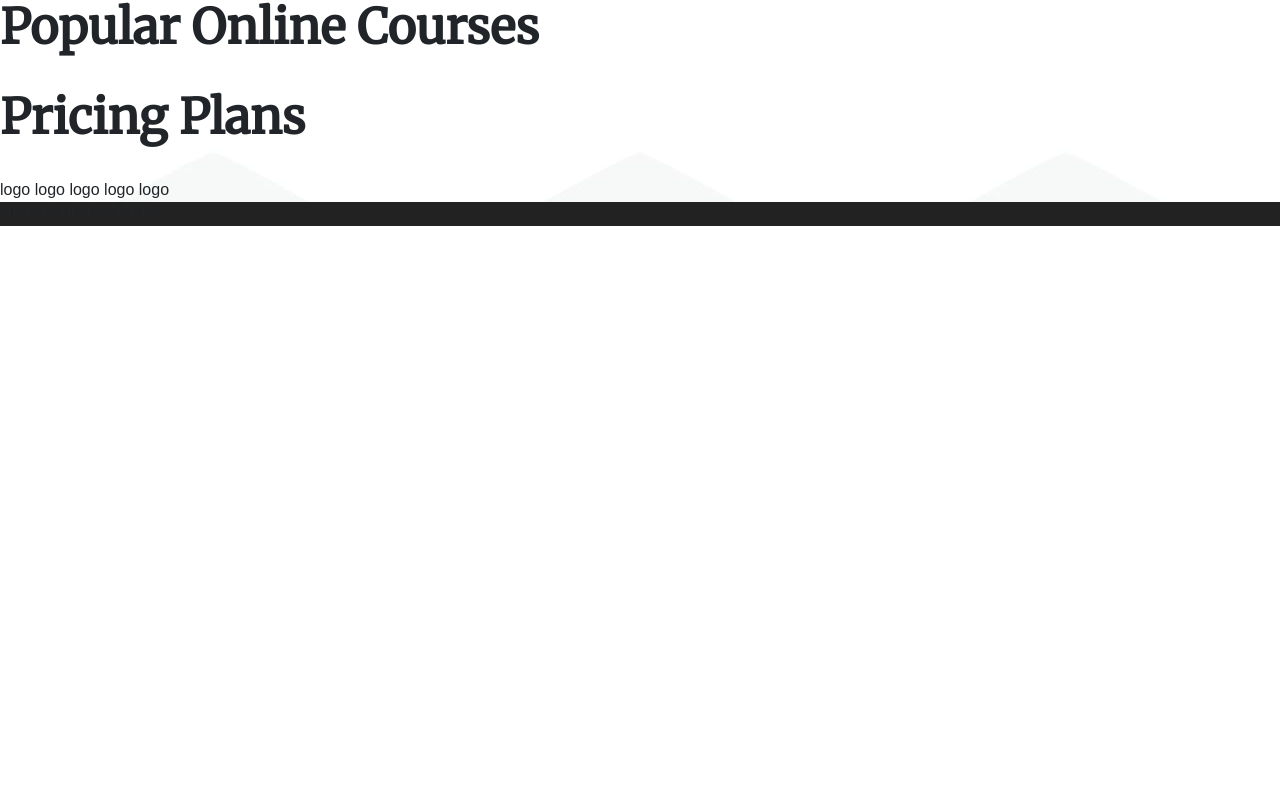
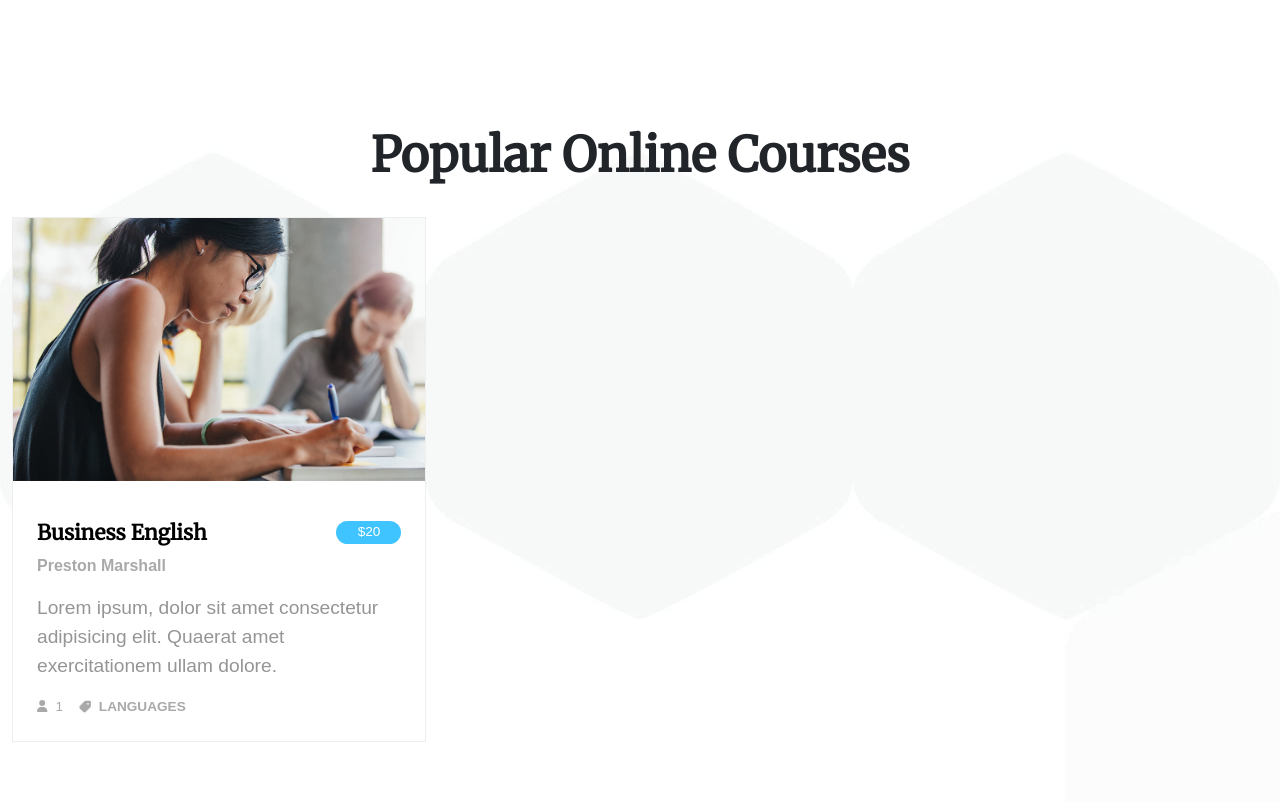
Before and after one commit to carloeusebi/proj-html-vuejs, a Vue app: page / in a window 1280 px wide. Shown: the part 4358-5160 px from the top of the page. Before the commit the page ends 4584 px from the top, so only its background shows below. Built offline with nearby package versions, Linux system fonts and the light colour scheme.

Commit message:
Stylized course cards

```diff
--- a/src/assets/data/_courses.js
+++ b/src/assets/data/_courses.js
@@ -4,8 +4,7 @@ export const courses = [
 		title: 'Business English',
 		pricing: 20,
 		author: 'Preston Marshall',
-		description:
-			'Lorem ipsum, dolor sit amet consectetur adipisicing elit. Quaerat amet exercitationem ullam dolore. Esse non, quibusdam iusto perferendis rem nam quae sint itaque architecto praesentium. Possimus cupiditate fuga maiores maxime.',
+		description: 'Lorem ipsum, dolor sit amet consectetur adipisicing elit. Quaerat amet exercitationem ullam dolore.',
 		type: 'Languages',
 	},
 	{
@@ -13,8 +12,7 @@ export const courses = [
 		title: 'Social Computing',
 		pricing: 0,
 		author: 'David Sanders',
-		description:
-			'Lorem ipsum, dolor sit amet consectetur adipisicing elit. Quaerat amet exercitationem ullam dolore. Esse non, quibusdam iusto perferendis rem nam quae sint itaque architecto praesentium. Possimus cupiditate fuga maiores maxime.',
+		description: 'Lorem ipsum, dolor sit amet consectetur adipisicing elit. Quaerat amet exercitationem ullam dolore.',
 		type: 'Programming',
 	},
 	{
@@ -22,8 +20,7 @@ export const courses = [
 		title: 'Learn Spanish',
 		pricing: 20,
 		author: 'Jennie King',
-		description:
-			'Lorem ipsum, dolor sit amet consectetur adipisicing elit. Quaerat amet exercitationem ullam dolore. Esse non, quibusdam iusto perferendis rem nam quae sint itaque architecto praesentium. Possimus cupiditate fuga maiores maxime.',
+		description: 'Lorem ipsum, dolor sit amet consectetur adipisicing elit. Quaerat amet exercitationem ullam dolore.',
 		type: 'Languages',
 	},
 	{
@@ -31,8 +28,7 @@ export const courses = [
 		title: 'Android Developer',
 		pricing: 0,
 		author: 'David Sanders',
-		description:
-			'Lorem ipsum, dolor sit amet consectetur adipisicing elit. Quaerat amet exercitationem ullam dolore. Esse non, quibusdam iusto perferendis rem nam quae sint itaque architecto praesentium. Possimus cupiditate fuga maiores maxime.',
+		description: 'Lorem ipsum, dolor sit amet consectetur adipisicing elit. Quaerat amet exercitationem ullam dolore.',
 		type: 'Programming',
 	},
 	{
@@ -40,8 +36,7 @@ export const courses = [
 		title: 'Web Designer',
 		pricing: 0,
 		author: 'Jennifer Powell',
-		description:
-			'Lorem ipsum, dolor sit amet consectetur adipisicing elit. Quaerat amet exercitationem ullam dolore. Esse non, quibusdam iusto perferendis rem nam quae sint itaque architecto praesentium. Possimus cupiditate fuga maiores maxime.',
+		description: 'Lorem ipsum, dolor sit amet consectetur adipisicing elit. Quaerat amet exercitationem ullam dolore.',
 		type: 'Programming',
 	},
 	{
@@ -49,8 +44,7 @@ export const courses = [
 		title: 'Financial Modeling',
 		pricing: 0,
 		author: 'Edward Bowman',
-		description:
-			'Lorem ipsum, dolor sit amet consectetur adipisicing elit. Quaerat amet exercitationem ullam dolore. Esse non, quibusdam iusto perferendis rem nam quae sint itaque architecto praesentium. Possimus cupiditate fuga maiores maxime.',
+		description: 'Lorem ipsum, dolor sit amet consectetur adipisicing elit. Quaerat amet exercitationem ullam dolore.',
 		type: 'Business',
 	},
 	{
@@ -58,8 +52,7 @@ export const courses = [
 		title: 'Basic Marketing',
 		pricing: 0,
 		author: 'Edward Bowman',
-		description:
-			'Lorem ipsum, dolor sit amet consectetur adipisicing elit. Quaerat amet exercitationem ullam dolore. Esse non, quibusdam iusto perferendis rem nam quae sint itaque architecto praesentium. Possimus cupiditate fuga maiores maxime.',
+		description: 'Lorem ipsum, dolor sit amet consectetur adipisicing elit. Quaerat amet exercitationem ullam dolore.',
 		type: 'Business',
 	},
 	{
@@ -67,8 +60,7 @@ export const courses = [
 		title: 'Academic English',
 		pricing: 0,
 		author: 'Dave Robbins',
-		description:
-			'Lorem ipsum, dolor sit amet consectetur adipisicing elit. Quaerat amet exercitationem ullam dolore. Esse non, quibusdam iusto perferendis rem nam quae sint itaque architecto praesentium. Possimus cupiditate fuga maiores maxime.',
+		description: 'Lorem ipsum, dolor sit amet consectetur adipisicing elit. Quaerat amet exercitationem ullam dolore.',
 		type: 'Languages',
 	},
 	{
@@ -76,8 +68,7 @@ export const courses = [
 		title: 'Modern Psychology',
 		pricing: 40,
 		author: 'Kathryn Webb',
-		description:
-			'Lorem ipsum, dolor sit amet consectetur adipisicing elit. Quaerat amet exercitationem ullam dolore. Esse non, quibusdam iusto perferendis rem nam quae sint itaque architecto praesentium. Possimus cupiditate fuga maiores maxime.',
+		description: 'Lorem ipsum, dolor sit amet consectetur adipisicing elit. Quaerat amet exercitationem ullam dolore.',
 		type: 'Business',
 	},
 ];
--- a/src/components/main/MainCourses.vue
+++ b/src/components/main/MainCourses.vue
@@ -1,9 +1,30 @@
 <script>
-export default {};
+import { courses } from '@/assets/data';
+import MainCoursesCard from './MainCoursesCard.vue';
+
+export default {
+	data() {
+		return { courses };
+	},
+	components: { MainCoursesCard },
+};
 </script>
 
 <template>
-	<h2>Popular online courses</h2>
+	<section id="courses">
+		<div class="container">
+			<h2>Popular online courses</h2>
+			<MainCoursesCard v-bind="courses[0]" />
+		</div>
+	</section>
 </template>
 
-<style scoped></style>
+<style scoped>
+section {
+	padding: 8rem 0;
+}
+
+h2 {
+	text-align: center;
+}
+</style>
--- /dev/null
+++ b/src/components/main/MainCoursesCard.vue
@@ -0,0 +1,111 @@
+<script>
+export default {
+	props: {
+		img: String,
+		title: String,
+		pricing: Number,
+		author: String,
+		description: String,
+		type: String,
+	},
+	computed: {
+		imgSrc() {
+			return new URL(`../../assets/img/${this.img}`, import.meta.url).href;
+		},
+		price() {
+			return this.pricing === 0 ? 'FREE' : `$${this.pricing}`;
+		},
+		pillColor() {
+			return this.pricing === 0 ? 'yellow' : 'blue';
+		},
+	},
+};
+</script>
+
+<template>
+	<a
+		href="#"
+		class="course-card">
+		<img
+			class="mb-3"
+			:src="imgSrc"
+			:alt="title" />
+		<div class="course-card-body">
+			<div class="d-flex justify-content-between mb-3">
+				<div>
+					<h5>{{ title }}</h5>
+					<div class="author">{{ author }}</div>
+				</div>
+				<div>
+					<div :class="`pill ${pillColor}`">
+						{{ price }}
+					</div>
+				</div>
+			</div>
+			<p>{{ description }}</p>
+			<div class="tags">
+				<font-awesome-icon
+					:icon="['fas', 'user']"
+					size="sm" />
+				<span class="ms-2 me-3">1</span>
+				<font-awesome-icon
+					:icon="['fas', 'tag']"
+					flip="horizontal" />
+				<span class="text-uppercase fw-bold ms-2">{{ type }}</span>
+			</div>
+		</div>
+	</a>
+</template>
+
+<style lang="scss" scoped>
+@use '@/assets/sass/index' as *;
+@use '@/assets/sass/colors' as *;
+
+.course-card {
+	display: block;
+	max-width: 33%;
+	background-color: white;
+	border: 1px solid #eee;
+	color: $text-light-gray;
+}
+
+.course-card-body {
+	padding: 1.5rem;
+}
+
+h5 {
+	font-size: 1.3rem;
+	font-family: $font-primary;
+	color: black;
+	font-weight: 700;
+}
+
+.author {
+	font-weight: 700;
+}
+
+p {
+	color: $text-dark-gray;
+}
+
+.pill {
+	color: white;
+	font-size: 0.85rem;
+	padding: 1px;
+	border-radius: 20px;
+	min-width: 65px;
+	text-align: center;
+}
+
+.pill.yellow {
+	background-color: $background-yellow;
+}
+
+.pill.blue {
+	background-color: $background-blue;
+}
+
+.tags {
+	font-size: 0.85rem;
+}
+</style>
```
